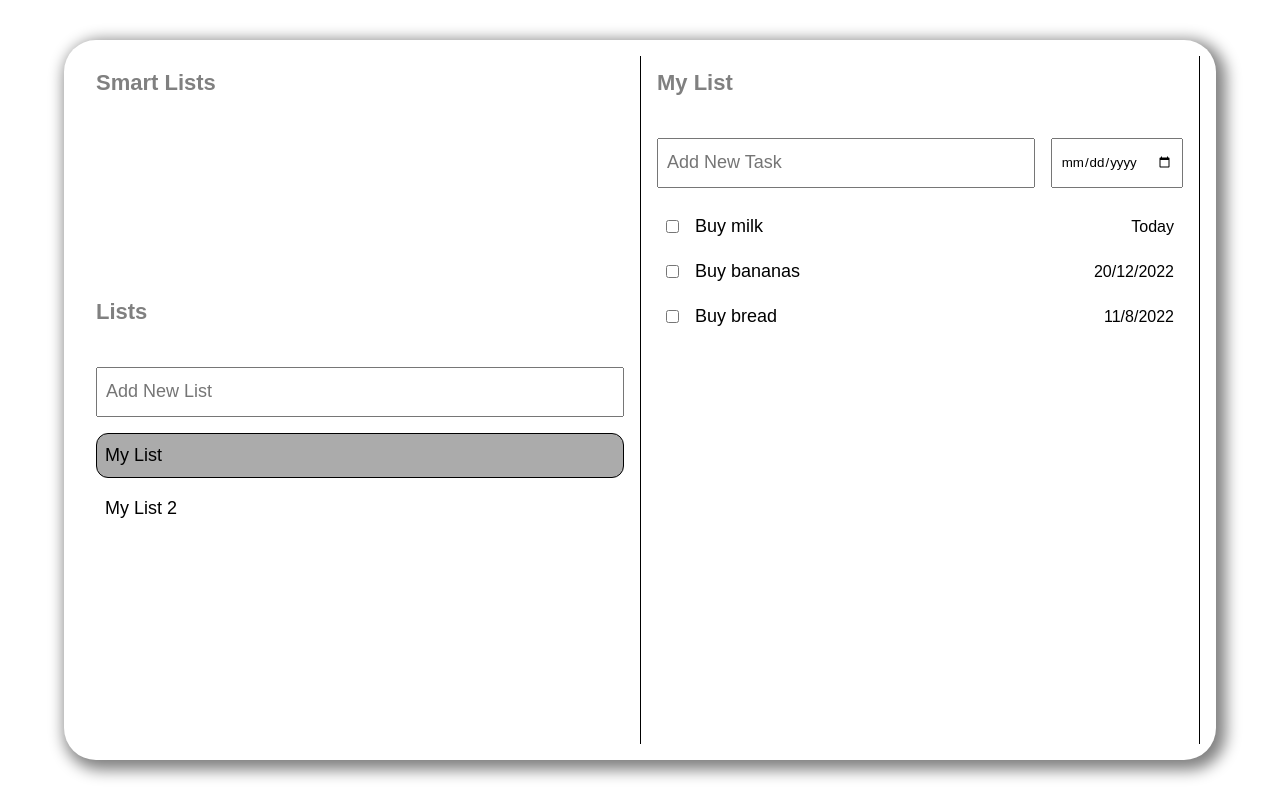
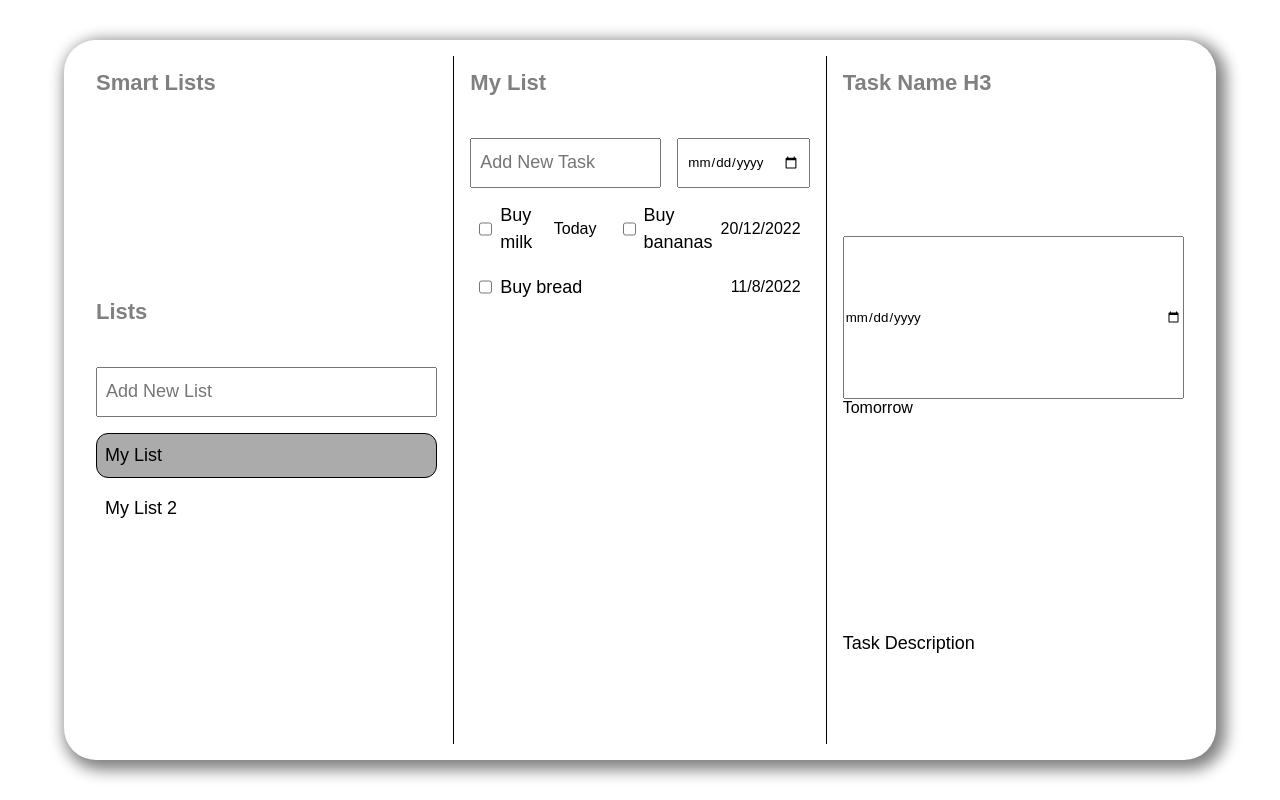
Before and after one commit to rodionlee/to-do-app, a website built with webpack: page src/index.html in a window 1280 px wide. Built offline with nearby package versions, Linux system fonts and the light colour scheme.

Commit message:
Add select task functionality

```diff
--- a/src/index.html
+++ b/src/index.html
@@ -10,7 +10,7 @@
 
     <div class="mainContainer">
 
-        <div class="listsColumnContainer">
+        <div class="listsContainer">
 
             <h3>Smart Lists</h3>
             <div class="smartListsContainer"></div>
@@ -21,7 +21,7 @@
 
         </div>
 
-        <div class="listOverviewColumnContainer">
+        <div class="tasksContainer">
 
             <h3 class="selectedListName"></h3>
 
@@ -33,12 +33,12 @@
 
         </div>
 
-        <!-- <div class="taskColumnContainer">
-            <div class="taskNameContainer">
-                <h1 class="taskName"></h1>
-            </div>
-            <div class="taskContainer"></div>
-        </div> -->
+        <div class="taskDetailsContainer">
+            <h3 class="taskName">Task Name H3</h3>
+            <input type="date" name="" id="dueDateInput">
+            <label for="dueDateInput">Tomorrow</label>
+            <p class="taskDescription">Task Description</p>
+        </div>
 
     </div>
 
--- a/src/index.js
+++ b/src/index.js
@@ -48,11 +48,13 @@ const screenController = {
 
         }
         this.addEventListenersToTasks()
+
+
     },
     createTaskElement: function(task) {
         const newTask = document.createElement("div")
         newTask.className = "task"
-        newTask.id = task.id
+        newTask.id = "task" + task.id
 
         const newTaskCheckbox = document.createElement("input")
         newTaskCheckbox.type = "checkbox"
@@ -209,6 +211,25 @@ const screenController = {
             })
         }
 
+        const dueDateInputs = document.getElementsByClassName("dueDateInput")
+
+        for (const dueDateInput of dueDateInputs) {
+            dueDateInput.addEventListener("change", (e) => {
+                const taskID = e.path[1].id
+                const newDate = e.srcElement.value
+                coordinator.updateDueDateForTask(taskID, newDate)
+            })
+        }
+
+        const tasks = document.querySelectorAll(".tasksUncompletedContainer .task .taskDescription")
+
+        for (const task of tasks) {
+            task.addEventListener("click", (e) => {
+                const taskID = e.path[1].id
+                coordinator.selectTask(taskID)
+            })
+        }
+
     },
     highlightSelectedList: function(listID) {
         const previousSelectedList = document.querySelector(".listSelected")
@@ -220,6 +241,17 @@ const screenController = {
         const list = document.getElementById(listID)
         list.classList.add("listSelected")
         list.classList.remove("list")
+    },
+    highlightSelectedTask: function(taskID) {
+        const previousSelectedTask = document.querySelector(".tasksUncompletedContainer .taskSelected")
+        if (previousSelectedTask) {
+            previousSelectedTask.classList.remove("taskSelected")
+            previousSelectedTask.classList.add("task")
+        }
+
+        const task = document.querySelector(`#${taskID}`)
+        task.classList.add("taskSelected")
+        task.classList.remove("task")
     },
     addEventListenerToAddNewTaskField: function() {
         const addNewTaskName = document.getElementById("addNewTaskName")
@@ -250,12 +282,14 @@ const screenController = {
         addNewListField.value = ""
     },
 
+
 }
 
 // Coordinator
 
 const coordinator = {
     selectedListID: 0,
+    selectedTaskID: 0,
     initialize: function() {
         this.addNewList("My List")
 
@@ -275,9 +309,13 @@ const coordinator = {
         screenController.displayLists(lists)
         screenController.addEventListenersToLists()
     },
-    addNewTask: function(task, listID, dueDate) {
-        const tasks = taskController.addNewTask(task, listID, dueDate)
+    addNewTask: function(taskName, listID, dueDate) {
+        const tasks = taskController.addNewTask(taskName, listID, dueDate)
         screenController.displayTasks(tasks)
+        let newTaskID = tasks.length - 1
+        newTaskID = "task" + newTaskID
+
+        this.selectTask(newTaskID)
     },
     selectList: function(listID) {
         screenController.highlightSelectedList(listID)
@@ -290,8 +328,8 @@ const coordinator = {
 
         this.selectedListID = listID
     },
-    processAddNewTaskField: function(name, dueDate) {
-        this.addNewTask(name, this.selectedListID, dueDate)
+    processAddNewTaskField: function(taskName, dueDate) {
+        this.addNewTask(taskName, this.selectedListID, dueDate)
         screenController.clearAddNewTask()
     },
     processAddNewListField: function(input) {
@@ -300,22 +338,32 @@ const coordinator = {
         screenController.clearAddNewListField()
     },
     completeTask: function(taskID) {
-        const task = taskController.getTask(taskID, this.selectedListID)
+        const task = taskController.getTask(this.convertDOMTaskIDtoTaskIndex(taskID), this.selectedListID)
         taskController.completeTask(task)
         const tasks = taskController.getTasks(this.selectedListID)
         screenController.displayTasks(tasks)
+
+        if (this.selectedTaskID != taskID) this.selectTask(this.selectedTaskID)
     },
     unCompleteTask: function(taskID) {
-        const task = taskController.getTask(taskID, this.selectedListID)
+        const task = taskController.getTask(this.convertDOMTaskIDtoTaskIndex(taskID), this.selectedListID)
         taskController.unCompleteTask(task)
         const tasks = taskController.getTasks(this.selectedListID)
         screenController.displayTasks(tasks)
+
+        this.selectTask(this.selectedTaskID)
     },
     deleteTask: function(taskID) {
-        const task = taskController.getTask(taskID, this.selectedListID)
+        const task = taskController.getTask(this.convertDOMTaskIDtoTaskIndex(taskID), this.selectedListID)
         taskController.deleteTask(task)
         const tasks = taskController.getTasks(this.selectedListID)
         screenController.displayTasks(tasks)
+
+        if (this.selectedTaskID < taskID) this.selectTask(this.selectedTaskID)
+        else if (this.selectedTaskID > taskID) {
+            this.selectedTaskID--
+            this.selectTask(this.selectedTaskID)
+        }
     },
     deleteList: function(listID) {
         taskController.deleteList(listID)
@@ -328,6 +376,32 @@ const coordinator = {
             this.selectedListID--
             this.selectList(this.selectedListID)
         }
+    },
+    updateDueDateForTask: function(taskID, newDate) {
+        taskController.updateDueDateForTask(this.convertDOMTaskIDtoTaskIndex(taskID), this.selectedListID, newDate)
+
+        const tasks = taskController.getTasks(this.selectedListID)
+        screenController.displayTasks(tasks)
+
+        this.selectTask(this.selectedTaskID)
+    },
+    selectTask: function(taskID) {
+        if (taskID) {
+            screenController.highlightSelectedTask(taskID)
+
+            // const tasks = taskController.getTasks(listID)
+            // screenController.displayTasks(tasks)
+
+            // const listName = taskController.getListName(listID)
+            // screenController.displayListName(listName)
+
+            this.selectedTaskID = taskID
+        }
+
+    },
+    convertDOMTaskIDtoTaskIndex(taskID) {
+        taskID = taskID.slice(4)
+        return taskID
     }
 
 
@@ -364,7 +438,6 @@ const taskController = {
     },
     addNewTask: function(task, listID, dueDate) {
         const newTask = new this.taskClass(task, listID, dueDate)
-        // newTask.dueDate = new Date("2018-01-01")
         this.lists[listID].tasks.push(newTask)
         newTask.id = `${this.lists[listID].tasks.indexOf(newTask)}`
         return this.lists[listID].tasks
@@ -414,6 +487,10 @@ const taskController = {
             list.id = i++
         })
     },
+    updateDueDateForTask: function(taskID, selectedListID, newDate) {
+        const task = this.getTask(taskID, selectedListID)
+        task.dueDate = new Date(newDate)
+    }
 }
 
 // Invocations
--- a/src/style.css
+++ b/src/style.css
@@ -9,7 +9,7 @@
 
 
 :root {
-    --listNameHeight: 50px;
+    --rowHeight: 50px;
 }
 
 /* Typography */
@@ -57,27 +57,26 @@ body {
     box-shadow: 5px 5px 15px 5px grey;
 
     display: grid;
-    /* grid-template-columns: 1fr 1fr 1fr; */
-    grid-template-columns: 1fr 1fr;
+    grid-template-columns: 1fr 1fr 1fr;
     grid-template-rows: 1fr;
 }
 
 .inputField {
     width: 100%;
-    height: var(--listNameHeight);
+    height: var(--rowHeight);
     padding: 8px;
 }
 
-.listsColumnContainer, .listOverviewColumnContainer, .listsColumnContainer {
+.listsContainer, .tasksContainer, .taskDetailsContainer {
     padding: 16px;
 }
 
-/* Lists Column Container */
+/* Lists Container */
 
-.listsColumnContainer {
+.listsContainer {
     display: grid;
     grid-template-columns: 1fr;
-    grid-template-rows: var(--listNameHeight) 1fr var(--listNameHeight) var(--listNameHeight) 2fr;
+    grid-template-rows: var(--rowHeight) 1fr var(--rowHeight) var(--rowHeight) 2fr;
     gap: 16px;
 }
 
@@ -129,11 +128,11 @@ body {
 
 
 
-/* List Overview Column Container */
+/* Tasks Container */
 
-.listOverviewColumnContainer {
+.tasksContainer {
     display: grid;
-    grid-template-rows: var(--listNameHeight) var(--listNameHeight) 1fr;
+    grid-template-rows: var(--rowHeight) var(--rowHeight) 1fr;
     grid-template-columns: 4fr 1fr;
     border-left: 1px solid black;
     border-right: 1px solid black;
@@ -154,32 +153,52 @@ body {
 
 .tasksUncompletedContainer {
     grid-column: 1 / 3;
+    display: flex;
+    flex-wrap: wrap;
+    align-content: flex-start;
+    gap: 8px;
 }
 
 .tasksCompletedContainer {
     grid-column: 1 / 3;
+    display: flex;
+    flex-wrap: wrap;
+    align-content: flex-start;
+    gap: 8px;
 }
 
-.task, .taskCompleted {
+.task, .taskCompleted, .taskSelected {
+    flex: 1;
     display: flex;
     align-items: center;
-
-    gap: 16px;
-    padding: 8px;
+    height: var(--rowHeight);
+    padding: 0 8px;
+    gap: 8px;
     border-radius: 12px;
     border: 1px solid white;
 }
 
+.task .checkbox {
+    height: 100%;
+}
+
 .taskDescription {
     flex: 1;
+    display: flex;
+    align-items: center;
+    height: 100%;
 }
 
 .dueDateLabel {
+    display: flex;
+    align-items: center;
+    height: 100%;
+}
 
-}
 .dueDateInput {
     visibility: hidden;
     position: absolute;
+    right: 10vw;
 }
 
 .task:hover, .taskCompleted:hover {
@@ -206,9 +225,20 @@ body {
     text-decoration: line-through;
 }
 
-/* Task Column Container */
+.tasksUncompletedContainer .taskSelected {
+    background-color: rgba(134, 134, 134, 0.69);
+    border: 1px solid black;
+}
 
-.taskColumnContainer {
+
+
+
+
+
+/* Task Details Container */
+
+.taskDetailsContainer {
     display: grid;
-    grid-template-rows: 100px 1fr;
+    grid-template-columns: 1fr;
+    grid-template-rows: var(--rowHeight) var(--rowHeight 1fr);
 }
```
